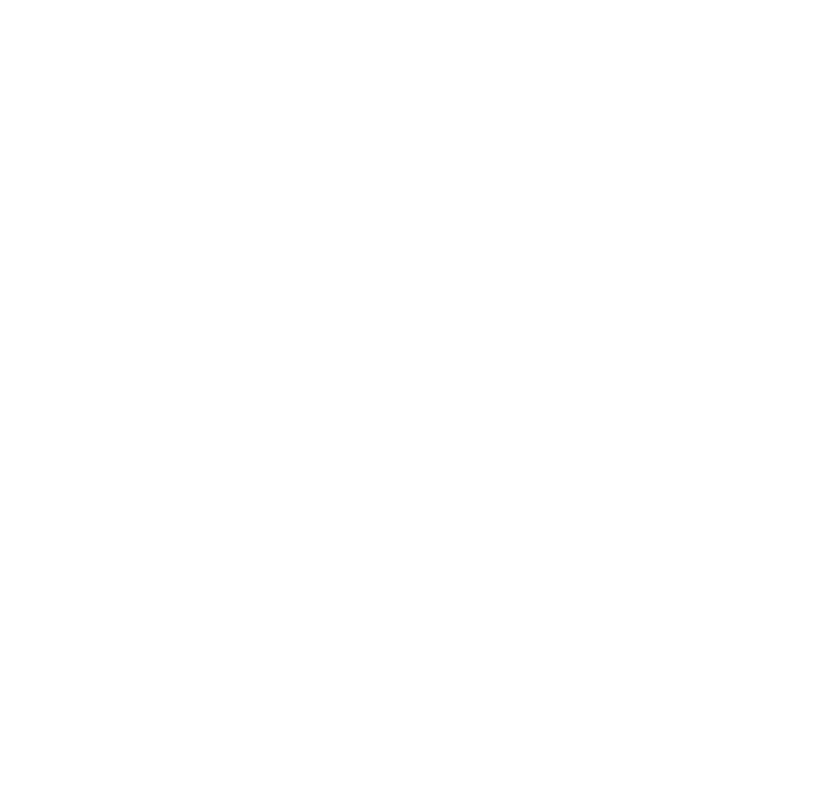
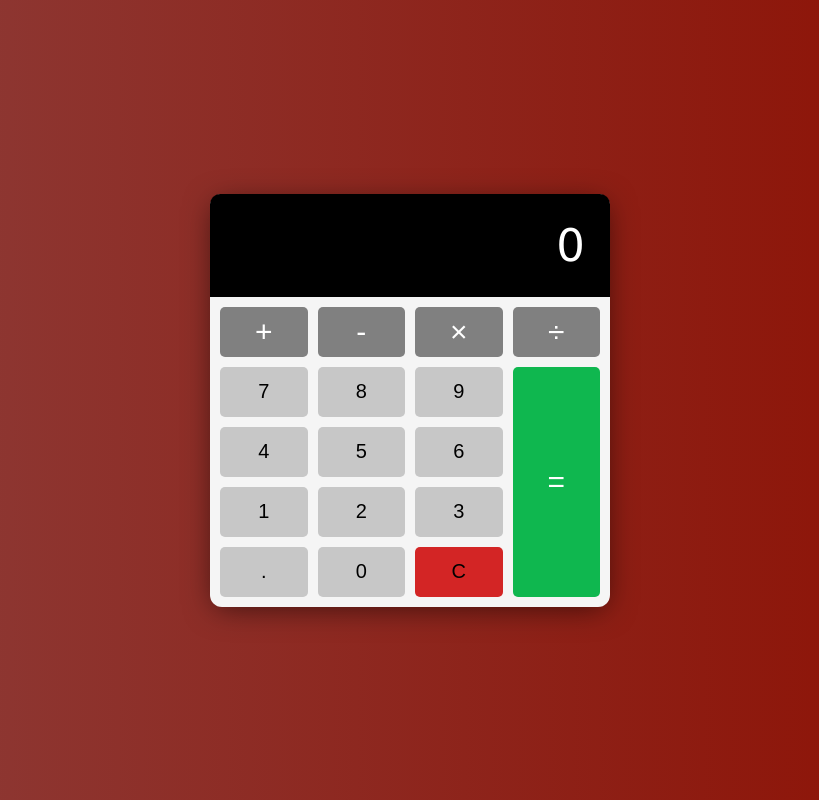
Before and after one commit to LozovaPolina/JS_20_projects, a plain HTML site: page calculator/index.html in a window 1280 px wide. Shown: the whole page, without its empty margins (230-1049 px from the left). Drawn offline with Linux system fonts and the light colour scheme.

Commit message:
finish calculator

```diff
--- a/calculator/index.html
+++ b/calculator/index.html
@@ -1,15 +1,44 @@
 <!DOCTYPE html>
 <html lang="en">
+
 <head>
     <meta charset="UTF-8">
     <meta name="viewport" content="width=device-width, initial-scale=1.0">
-    <title>Template</title>
+    <title>Calculator</title>
     <link rel="icon" type="image/png" href="favicon.png">
-    <link rel="stylesheet" href="https://cdnjs.cloudflare.com/ajax/libs/font-awesome/5.10.2/css/all.min.css"/>
+    <link rel="stylesheet" href="https://cdnjs.cloudflare.com/ajax/libs/font-awesome/5.10.2/css/all.min.css" />
     <link rel="stylesheet" href="style.css">
 </head>
+
 <body>
+
+    <div class="calculator">
+        <div class="calculator-display">
+            <h1>0</h1>
+        </div>
+        <div class="calculator-buttons">
+            <button class="operator" value="+">+</button>
+            <button class="operator" value="-">-</button>
+            <button class="operator" value="*">×</button>
+            <button class="operator" value="/">÷</button>
+            <button class="number" value="7">7</button>
+            <button class="number" value="8">8</button>
+            <button class="number" value="9">9</button>
+            <button class="number" value="4">4</button>
+            <button class="number" value="5">5</button>
+            <button class="number" value="6">6</button>
+            <button class="number" value="1">1</button>
+            <button class="number" value="2">2</button>
+            <button class="number" value="3">3</button>
+            <button class="decimal" value=".">.</button>
+            <button class="number" value="0">0</button>
+            <button class="clear" id="clear-btn" value="C">C</button>
+            <button class="equal-sing operator" value="=">=</button>
+        </div>
+    </div>
+
     <!-- Script -->
     <script src="script.js"></script>
 </body>
+
 </html>
--- a/calculator/script.js
+++ b/calculator/script.js
@@ -0,0 +1,61 @@
+const clacDisplay = document.querySelector('h1'),
+    btnsContainer = document.querySelector('.calculator-buttons');
+
+const calculate = {
+    '/': (firstNum, secNum) => firstNum / secNum,
+    '*': (firstNum, secNum) => firstNum * secNum,
+    '+': (firstNum, secNum) => firstNum + secNum,
+    '-': (firstNum, secNum) => firstNum - secNum,
+    '=': (secNum) => secNum,
+};
+
+let firstValue = 0,
+    operatorValue = '',
+    awaitingNextValue = false;
+
+function sendNumValue(num) {
+    if (awaitingNextValue) {
+        clacDisplay.textContent = num;
+        awaitingNextValue = false;
+    } else {
+        const displayValue = clacDisplay.textContent;
+        clacDisplay.textContent = displayValue === '0' ? num : displayValue + num;
+    }
+
+}
+function addDecimal() {
+    if (awaitingNextValue) return;
+    if (clacDisplay.textContent.includes('.')) return;
+    clacDisplay.textContent = `${clacDisplay.textContent}.`;
+
+}
+function resetAll() {
+    clacDisplay.textContent = '0';
+    firstValue = 0;
+    operatorValue = '';
+    awaitingNextValue = false;
+}
+
+
+function useOperator(operator) {
+    const curValue = +clacDisplay.textContent;
+    if (operatorValue && awaitingNextValue) operatorValue = operator;
+    if (!firstValue) {
+        firstValue = +curValue;
+    } else {
+        const calculation = calculate[operatorValue](firstValue, curValue);
+        clacDisplay.textContent = calculation;
+        firstValue = calculation;
+    }
+    operatorValue = operator;
+    awaitingNextValue = true;
+
+}
+
+btnsContainer.addEventListener('click', (e) => {
+    const target = e.target;
+    if (target.closest('.number')) sendNumValue(target.value);
+    if (target.closest('.operator')) useOperator(target.value);
+    if (target.closest('.decimal')) addDecimal();
+    if (target.closest('#clear-btn')) resetAll();
+});
--- a/calculator/style.css
+++ b/calculator/style.css
@@ -1,4 +1,3 @@
-
 html {
   box-sizing: border-box;
 }
@@ -6,4 +5,112 @@ html {
 body {
   margin: 0;
   min-height: 100vh;
+  background: #8E0E00;
+  /* fallback for old browsers */
+  background: -webkit-linear-gradient(to right, #1F1C18, #8E0E00);
+  /* Chrome 10-25, Safari 5.1-6 */
+  background: linear-gradient(to right, #8d3e3b, #8E0E00);
+  /* W3C, IE 10+/ Edge, Firefox 16+, Chrome 26+, Opera 12+, Safari 7+ */
+  display: flex;
+  justify-content: center;
+  align-items: center;
 }
+
+.calculator {
+  background: whitesmoke;
+  width: 400px;
+  border-radius: 12px;
+  box-shadow: 0 5px 30px -5px rgba(0, 0, 0, 0.6);
+}
+
+.calculator-display {
+  background: #000;
+  color: white;
+  margin: 0;
+  display: flex;
+  align-items: center;
+  justify-content: flex-end;
+  border-radius: 10px 10px 0 0;
+}
+
+.calculator-display h1 {
+  margin: 0;
+  padding: 25px;
+  font-size: 2.8125rem;
+  font-family: 'Lucida Sans', 'Lucida Sans Regular', 'Lucida Grande', 'Lucida Sans Unicode', Geneva, Verdana, sans-serif;
+  font-weight: 100;
+  overflow-x: auto;
+}
+
+::-webkit-scrollbar {
+  width: 10px;
+}
+
+::-webkit-scrollbar-track {
+  background: #f1f1f1;
+}
+
+::-webkit-scrollbar-thumb {
+  background: #888;
+}
+
+::-webkit-scrollbar-thumb:hover {
+  background: #555;
+}
+
+
+.calculator-buttons {
+  display: grid;
+  grid-template-columns: repeat(4, 1fr);
+  grid-gap: 10px;
+  padding: 10px;
+}
+
+.equal-sing {
+  grid-column: 4 /5;
+  grid-row: 2 / 6;
+}
+
+button {
+  min-height: 50px;
+  font-size: 1.25rem;
+  font-weight: 100;
+  border: none;
+  border-radius: 5px;
+  cursor: pointer;
+  background: rgb(199, 199, 199);
+}
+
+button:hover {
+  filter: brightness(110%);
+}
+
+button:active {
+  transform: translateY(1px);
+}
+
+button:focus {
+  outline: none;
+}
+
+.operator {
+  background: grey;
+  color: white;
+  font-size: 1.875rem;
+}
+
+.clear {
+  background: rgb(211, 37, 37);
+}
+
+.equal-sing {
+  background-color: rgb(15, 183, 79);
+}
+
+
+@media screen and (max-width:600px) {
+  .calculator {
+    width: 95%;
+
+  }
+}
```
Also changed, not shown: 1 other file.
